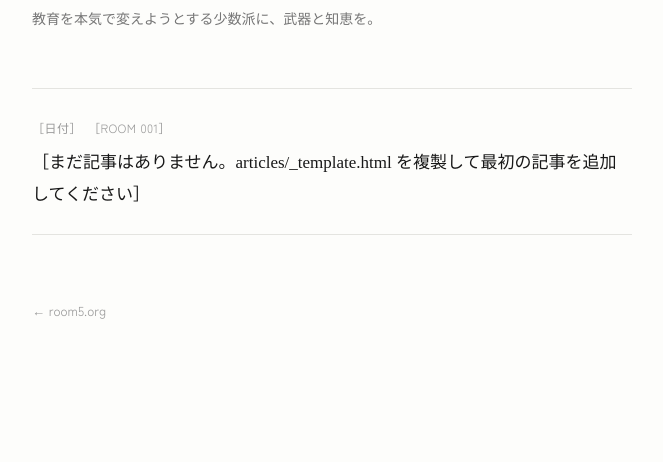
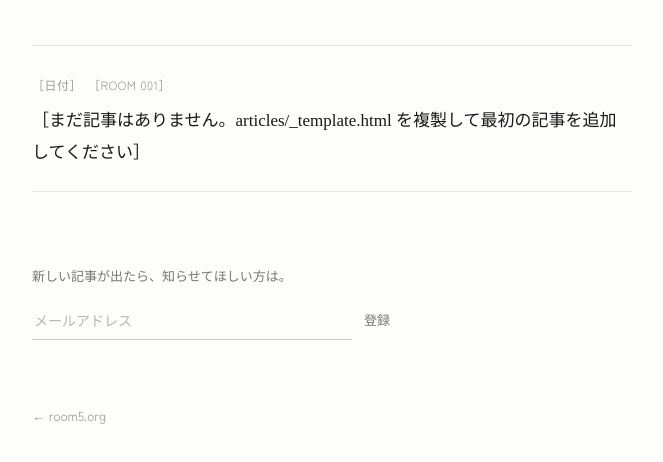
Before and after one commit to koizumishin/room5, a plain HTML site: page ja/index.html in a window 1280 px wide. Shown: the part 128-590 px from the top of the page, without its empty margins (308-971 px from the left). Drawn offline with Linux system fonts and the light colour scheme; a web font is replaced by a local one.

Commit message:
第5教室のURLを /daigokyoshitsu/ から /ja/ に変更、タグライン削除、メール登録欄を追加

```diff
--- a/daigokyoshitsu/index.html
+++ b/ja/index.html
@@ -6,7 +6,7 @@
 <title>第5教室</title>
 <link rel="preconnect" href="https://fonts.googleapis.com">
 <link href="https://fonts.googleapis.com/css2?family=Zen+Old+Mincho:wght@500;700&family=Zen+Kaku+Gothic+New:wght@400;500;700&display=swap" rel="stylesheet">
-<link rel="stylesheet" href="/daigokyoshitsu/style.css">
+<link rel="stylesheet" href="/ja/style.css">
 </head>
 <body>
 
@@ -22,17 +22,25 @@
 
 <main class="wrap">
   <h1>第5教室</h1>
-  <p class="tagline">教育を本気で変えようとする少数派に、武器と知恵を。</p>
 
   <ul class="article-list">
     <li class="article-item">
-      <a href="/daigokyoshitsu/articles/_template.html">
+      <a href="/ja/articles/_template.html">
         <span class="a-date">［日付］</span><span class="a-room">［ROOM 001］</span>
         <span class="a-title">［まだ記事はありません。articles/_template.html を複製して最初の記事を追加してください］</span>
       </a>
     </li>
   </ul>
 
+  <div class="subscribe">
+    <p>新しい記事が出たら、知らせてほしい方は。</p>
+    <!-- Buttondown（username: room5）の登録フォーム -->
+    <form class="subscribe-form" action="https://buttondown.com/api/emails/embed-subscribe/room5" method="post" target="_blank">
+      <input type="email" name="email" placeholder="メールアドレス" required>
+      <button type="submit">登録</button>
+    </form>
+  </div>
+
   <p class="back"><a href="/">← room5.org</a></p>
 </main>
 
--- a/daigokyoshitsu/style.css
+++ b/ja/style.css
@@ -22,14 +22,8 @@ h1 {
   font-family: 'Zen Old Mincho', serif;
   font-weight: 500;
   font-size: 28px;
-  margin: 0 0 8px;
+  margin: 0 0 48px;
   letter-spacing: 0.02em;
-}
-
-.tagline {
-  color: #767676;
-  font-size: 14px;
-  margin: 0 0 56px;
 }
 
 /* 一覧ページ */
@@ -98,6 +92,54 @@ h1 {
   color: #181818;
 }
 
+/* メール登録（静かなトーン。ボックス・塗りボタンなし） */
+.subscribe {
+  margin-top: 72px;
+}
+.subscribe p {
+  font-size: 13px;
+  color: #767676;
+  margin: 0 0 12px;
+}
+.subscribe-form {
+  display: flex;
+  flex-wrap: wrap;
+  gap: 10px;
+  max-width: 360px;
+}
+.subscribe-form input[type="email"] {
+  flex: 1;
+  min-width: 180px;
+  border: none;
+  border-bottom: 1px solid #c9c9c3;
+  background: transparent;
+  padding: 6px 2px;
+  font: inherit;
+  font-size: 14px;
+  color: #181818;
+}
+.subscribe-form input[type="email"]:focus {
+  outline: none;
+  border-bottom-color: #181818;
+}
+.subscribe-form input[type="email"]::placeholder {
+  color: #b7b7b0;
+}
+.subscribe-form button {
+  border: none;
+  border-bottom: 1px solid transparent;
+  background: none;
+  font: inherit;
+  font-size: 13px;
+  color: #767676;
+  cursor: pointer;
+  padding: 6px 2px;
+}
+.subscribe-form button:hover {
+  color: #181818;
+  border-bottom-color: #181818;
+}
+
 .back {
   margin-top: 64px;
   font-size: 13px;
```
Also changed, not shown: ja/articles/_template.html (renamed from daigokyoshitsu/articles/_template.html, +2 -2 lines).
